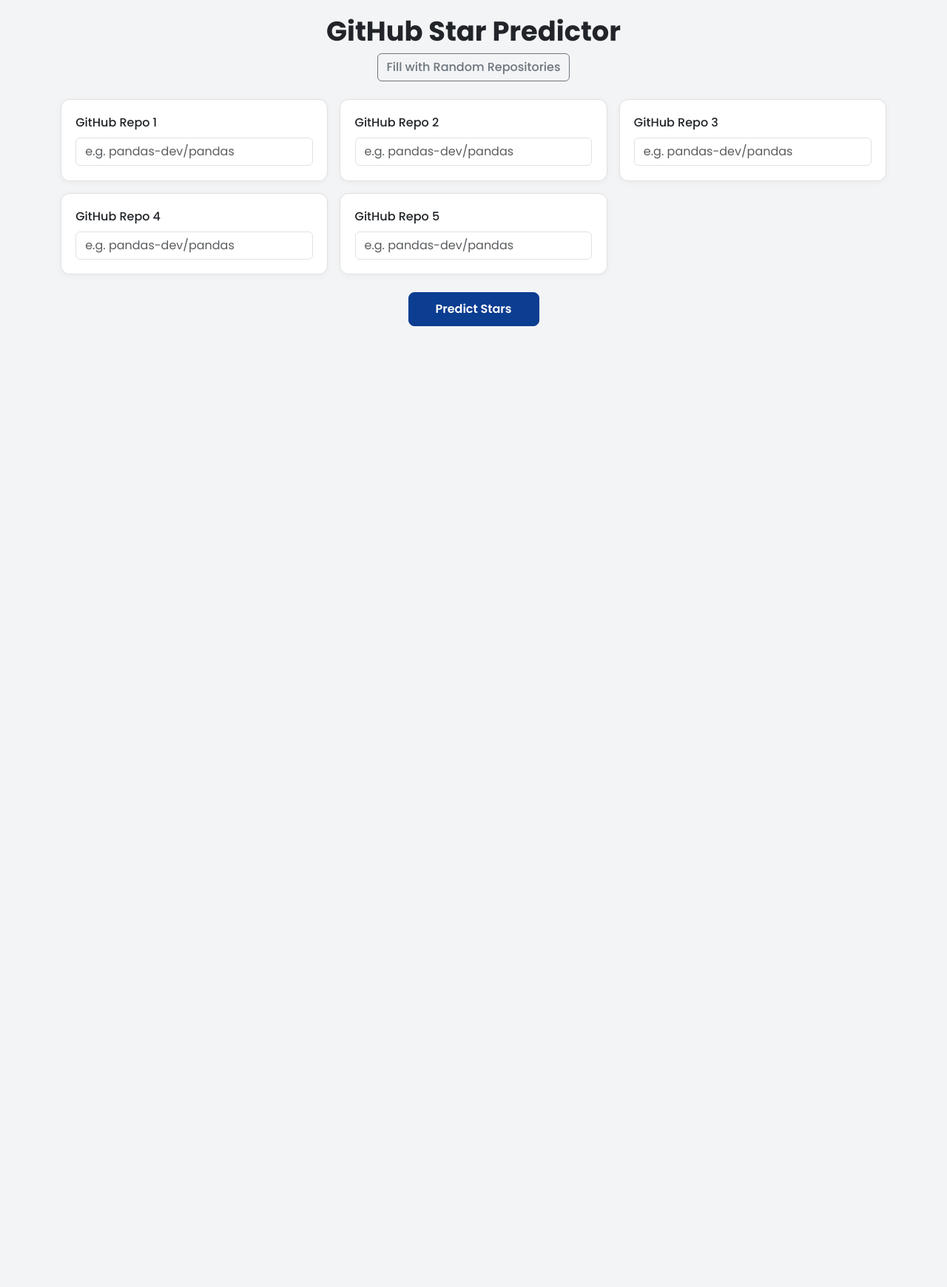
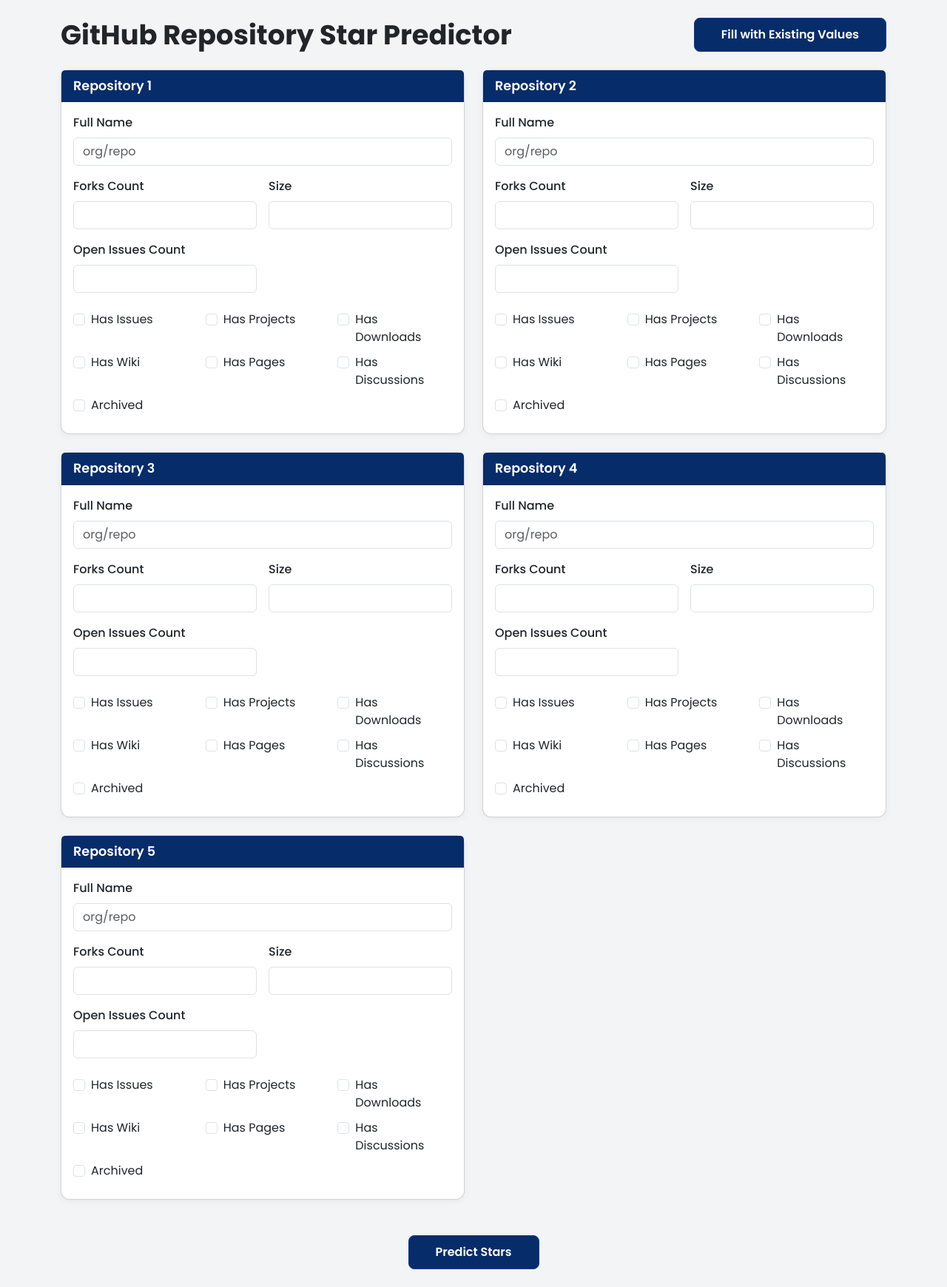
Before and after one commit to AlbertBS2/MLOps-Pipeline-Stars-Predictor, a Flask app: page / in a window 1280 px wide. Shown: the whole page at 74% size. Before the commit the page ends 441 px from the top, so only its background shows below. Run offline with Flask 3, Linux system fonts and the light colour scheme; parts of the project's set-up code (start-up, migrations or seed data) failed here and were passed over.

Commit message:
Integrated celery and rabitmq to flaskapp

```diff
--- a/Production/app.py
+++ b/Production/app.py
@@ -1,44 +1,29 @@
 from flask import Flask, request, render_template
-from github_api import extract_features
-from predict_logic import predict_star_count, rank_predictions  # ✅ include both tasks
+from predict_logic import predict_star_count, extract_form_features, rank_predictions
 
 app = Flask(__name__)
 
 @app.route("/", methods=["GET", "POST"])
+
 def index():
-    predictions = []
+    if request.method == "POST":
+        predictions = []
 
-    if request.method == "POST":
-        task_results = []
+        for i in range(1, 6):
+            full_name, features = extract_form_features(i, request.form)
 
-        for i in range(1, 6):  # 5 GitHub repos
-            repo_id = request.form.get(f"repo_{i}").strip()
-            if not repo_id:
-                predictions.append({"repo": f"Repository {i}", "stars": "Missing ID"})
-                continue
+            if isinstance(features, str):
+                predictions.append({"repo": full_name, "stars": features})
+            else:
+                task = predict_star_count.delay(features)
+                stars = task.get()
+                predictions.append({"repo": full_name, "stars": stars})
 
-            try:
-                features = extract_features(repo_id)
-                task = predict_star_count.delay(
-                    features["commits"], features["forks"], features["watchers"]
-                )
-                task_results.append((repo_id, task))
-            except Exception as e:
-                predictions.append({"repo": repo_id, "stars": f"Error: {e}"})
+        sort_task = rank_predictions.delay(predictions)
+        sorted_predictions = sort_task.get()
+        return render_template("result.html", predictions=sorted_predictions)
 
-        unsorted_predictions = []
-        for repo_id, task in task_results:
-            try:
-                result = task.get(timeout=10)
-                unsorted_predictions.append({"repo": repo_id, "stars": result})
-            except Exception as e:
-                unsorted_predictions.append({"repo": repo_id, "stars": f"Timeout/Error: {e}"})
-
-        # ✅ DELEGATE SORTING TO CELERY
-        sort_task = rank_predictions.delay(unsorted_predictions)
-        predictions = sort_task.get(timeout=5)
-
-    return render_template("index.html", predictions=predictions)
+    return render_template("index.html")
 
 if __name__ == "__main__":
     app.run(host="0.0.0.0", port=5100, debug=True)
--- a/Production/celery_worker.py
+++ b/Production/celery_worker.py
@@ -1,7 +1,7 @@
 from celery import Celery
 
 # Celery configuration
-CELERY_BROKER_URL = 'amqp://rabbitmq:rabbitmq@localhost:5672/'
+CELERY_BROKER_URL = 'amqp://rabbitmq:rabbitmq@rabbit:5672/'
 CELERY_RESULT_BACKEND = 'rpc://'
 # Initialize Celery
 celery = Celery('worker', broker=CELERY_BROKER_URL, backend=CELERY_RESULT_BACKEND)
--- a/Production/static/js/fill_random.js
+++ b/Production/static/js/fill_random.js
@@ -1,25 +1,47 @@
 function fillRandomRepos() {
-    console.log("fill_random.js loaded!");
-
-    const repos = [
-        "pallets/flask",
-        "psf/requests",
-        "django/django",
-        "tiangolo/fastapi",
-        "numpy/numpy",
-        "scikit-learn/scikit-learn",
-        "huggingface/transformers",
-        "torvalds/linux",
-        "microsoft/vscode",
-        "vercel/next.js"
+    const samples = [
+        {
+            full_name: "pallets/flask",
+            forks_count: 5800, size: 3200, has_issues: true, has_projects: false,
+            has_downloads: true, has_wiki: true, has_pages: false, has_discussions: true, archived: false,
+            open_issues_count: 30
+        },
+        {
+            full_name: "psf/requests",
+            forks_count: 9500, size: 2000, has_issues: true, has_projects: true,
+            has_downloads: true, has_wiki: false, has_pages: false, has_discussions: true, archived: false,
+            open_issues_count: 12
+        },
+        {
+            full_name: "microsoft/vscode",
+            forks_count: 24000, size: 120000,  has_issues: true, has_projects: true,
+            has_downloads: false, has_wiki: false, has_pages: true, has_discussions: true, archived: false,
+            open_issues_count: 5000
+        },
+        {
+            full_name: "vercel/next.js",
+            forks_count: 14000, size: 62000,  has_issues: true, has_projects: false,
+            has_downloads: false, has_wiki: false, has_pages: true, has_discussions: false, archived: false,
+            open_issues_count: 80
+        },
+        {
+            full_name: "numpy/numpy",
+            forks_count: 7200, size: 48000, has_issues: true, has_projects: false,
+            has_downloads: true, has_wiki: true, has_pages: false, has_discussions: false, archived: false,
+            open_issues_count: 40
+        }
     ];
 
-    const selected = repos.sort(() => 0.5 - Math.random()).slice(0, 5);
-
-    for (let i = 0; i < 5; i++) {
-        const input = document.getElementById(`repo_${i + 1}`);
-        if (input) {
-            input.value = selected[i];
+    samples.forEach((repo, i) => {
+        for (const [key, value] of Object.entries(repo)) {
+            const el = document.getElementById(`${key}_${i + 1}`);
+            if (el) {
+                if (el.type === "checkbox") {
+                    el.checked = value;
+                } else {
+                    el.value = value;
+                }
+            }
         }
-    }
+    });
 }
--- a/Production/templates/index.html
+++ b/Production/templates/index.html
@@ -8,7 +8,7 @@
     <!-- Bootstrap & Poppins -->
     <link href="https://cdn.jsdelivr.net/npm/bootstrap@5.3.0/dist/css/bootstrap.min.css" rel="stylesheet">
     <link href="https://fonts.googleapis.com/css2?family=Poppins:wght@400;500;600;700&display=swap" rel="stylesheet">
-    <script src="{{ url_for('static', filename='js/fill_random.js') }}"></script>
+<script src="{{ url_for('static', filename='js/fill_random.js') }}"></script>
 
     <style>
         body {
@@ -17,30 +17,30 @@
             margin: 0;
         }
 
-        .container-main {
-            padding-top: 1.25rem;
-        }
-
         .title-header {
             font-weight: 700;
             font-size: 2.3rem;
+        }
+
+        .card {
+            border-radius: 12px;
+            box-shadow: 0 2px 10px rgba(0,0,0,0.05);
+            margin-bottom: 1.5rem;
+        }
+
+        .card-header {
+            background-color: #072c6a;
+            color: white;
+            font-weight: 600;
+            font-size: 1.1rem;
         }
 
         .form-label {
             font-weight: 500;
         }
 
-        .repo-input {
-            height: 100%;
-            padding: 1.2rem;
-            border-radius: 12px;
-            border: 1px solid #e0e0e0;
-            background-color: white;
-            box-shadow: 0 2px 8px rgba(0, 0, 0, 0.04);
-        }
-
         .btn-primary {
-            background-color: #0b3d91;
+            background-color: #072c6a;
             border-color: #0b3d91;
             font-weight: 600;
             padding: 10px 36px;
@@ -48,90 +48,75 @@
             border-radius: 8px;
         }
 
-        .btn-primary:hover {
-            background-color: #082f73;
+        .section-title {
+            font-weight: 600;
+            margin-top: 1rem;
         }
 
-        .btn-outline-secondary {
-            font-weight: 500;
-        }
-
-        .results {
-            background-color: white;
-            border-radius: 14px;
-            box-shadow: 0 2px 10px rgba(0,0,0,0.05);
-            padding: 1.8rem;
-            margin-top: 2.2rem;
-        }
-
-        .results h5 {
-            font-size: 1.3rem;
-            font-weight: 600;
-            margin-bottom: 1.4rem;
-            border-bottom: 1px solid #ddd;
-            padding-bottom: 0.5rem;
-        }
-
-        .prediction-item {
-            font-size: 1rem;
-            font-weight: 500;
-        }
-
-        .badge {
-            font-size: 0.95rem;
-            padding: 0.45em 1em;
-            font-weight: 500;
-        }
-
-        .rank-number {
-            font-weight: 600;
-            margin-right: 0.4rem;
-            color: #333;
+        .checkbox-group label {
+            margin-right: 1rem;
         }
     </style>
 </head>
 <body>
-<div class="container container-main">
-    <div class="text-center mb-4">
-        <h1 class="title-header mb-2">GitHub Star Predictor</h1>
-        <button class="btn btn-outline-secondary" onclick="fillRandomRepos()">Fill with Random Repositories</button>
+<div class="container py-4">
+    <div class="d-flex justify-content-between align-items-center mb-4">
+        <h1 class="title-header mb-0">GitHub Repository Star Predictor</h1>
+        <button class="btn btn-primary" onclick="fillRandomRepos()">Fill with Existing Values</button>
     </div>
 
-    <!-- Form -->
     <form method="POST">
-        <div class="row g-3 justify-content-center">
+        <div class="row">
             {% for i in range(1, 6) %}
-            <div class="col-sm-6 col-md-4 col-lg-4">
-                <div class="repo-input">
-                    <label for="repo_{{ i }}" class="form-label">GitHub Repo {{ i }}</label>
-                    <input type="text" name="repo_{{ i }}" id="repo_{{ i }}" class="form-control" placeholder="e.g. pandas-dev/pandas" required>
+            <div class="col-md-6">
+                <div class="card">
+                    <div class="card-header">Repository {{ i }}</div>
+                    <div class="card-body">
+                        <div class="mb-3">
+                            <label for="full_name_{{ i }}" class="form-label">Full Name</label>
+                            <input type="text" id="full_name_{{ i }}" name="full_name_{{ i }}" class="form-control" placeholder="org/repo">
+                        </div>
+                        <div class="row g-3">
+                            <div class="col-md-6">
+                                <label for="forks_count_{{ i }}" class="form-label">Forks Count</label>
+                                <input type="number" id="forks_count_{{ i }}" name="forks_count_{{ i }}" class="form-control">
+                            </div>
+                            <div class="col-md-6">
+                                <label for="size_{{ i }}" class="form-label">Size</label>
+                                <input type="number" id="size_{{ i }}" name="size_{{ i }}" class="form-control">
+                            </div>
+                            <div class="col-md-6">
+                                <label for="open_issues_count_{{ i }}" class="form-label">Open Issues Count</label>
+                                <input type="number" id="open_issues_count_{{ i }}" name="open_issues_count_{{ i }}" class="form-control">
+                            </div>
+                        </div>
+
+
+  <div class="mt-4 checkbox-group row">
+    {% for option in ['has_issues', 'has_projects', 'has_downloads', 'has_wiki', 'has_pages', 'has_discussions', 'archived'] %}
+        <div class="col-6 col-sm-4 mb-2">
+            <div class="form-check">
+                <input class="form-check-input" type="checkbox" id="{{ option }}_{{ i }}" name="{{ option }}_{{ i }}">
+                <label class="form-check-label" for="{{ option }}_{{ i }}">
+                    {{ option.replace('_', ' ').title() }}
+                </label>
+            </div>
+        </div>
+    {% endfor %}
+</div>
+
+                    </div>
                 </div>
             </div>
             {% endfor %}
-            <div class="col-sm-6 col-md-4 col-lg-4 d-none d-md-block"></div>
         </div>
 
         <div class="text-center mt-4">
             <button type="submit" class="btn btn-primary">Predict Stars</button>
         </div>
     </form>
+</div>
 
-    <!-- Results -->
-    {% if predictions %}
-    <div class="row justify-content-center">
-        <div class="col-md-8 results">
-            <h5 class="text-center">⭐ Star Rankings</h5>
-            <ul class="list-group">
-                {% for item in predictions %}
-                <li class="list-group-item d-flex justify-content-between align-items-center prediction-item">
-                    <span><span class="rank-number">{{ loop.index }}.</span> {{ item.repo }}</span>
-                    <span class="badge bg-success">{{ item.stars }}</span>
-                </li>
-                {% endfor %}
-            </ul>
-        </div>
-    </div>
-    {% endif %}
-</div>
+
 </body>
 </html>
```
Also changed, not shown: Production/predict_logic.py (+32 -17 lines), Production/templates/result.html (added, +53 -0 lines).
